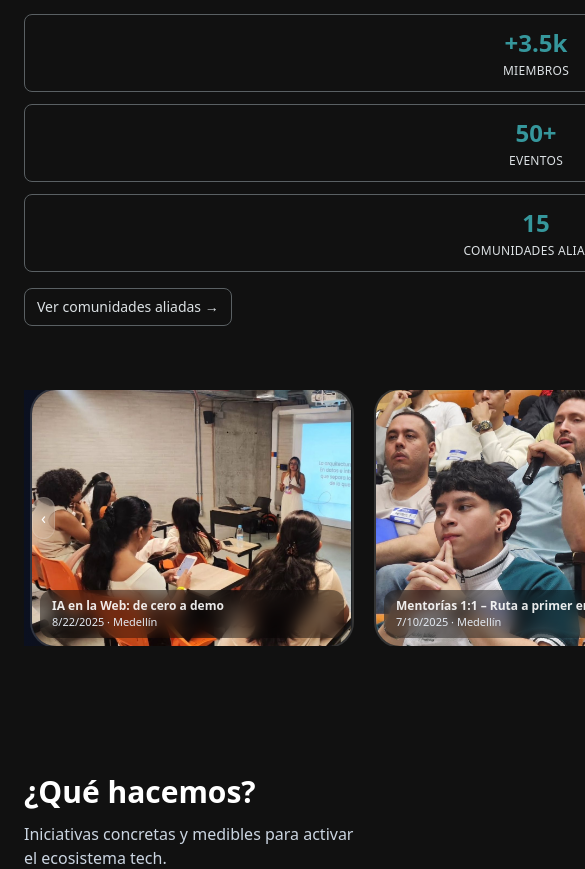
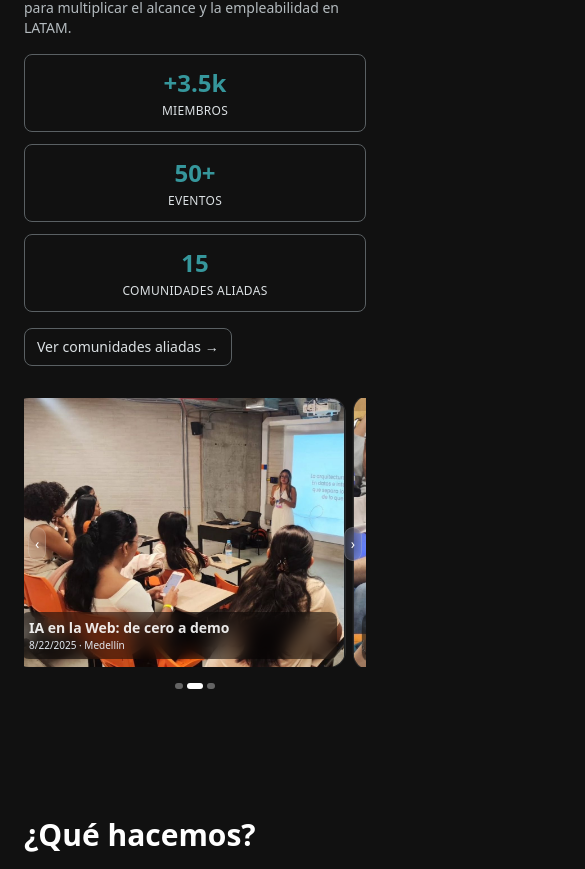
Before and after one commit to techcommunitycol/web-tech-community, a React (Vite) app: page / in a window 390 px wide. Shown: the part 2577-3446 px from the top of the page, 585 px wide, since content can reach past the window. Built offline with nearby package versions, Linux system fonts and the light colour scheme.

Commit message:
feat: improve event reel carousel responsitive

```diff
--- a/src/features/events/sections/AboutSection.tsx
+++ b/src/features/events/sections/AboutSection.tsx
@@ -83,7 +83,7 @@ export default function AboutSection() {
           <ImpactTimeline />
         </div>
 
-        <div className="mt-8 sm:mt-10 grid gap-6 sm:gap-8 md:grid-cols-2 items-start">
+        <div className="mt-8 sm:mt-10">
           <div>
             <h4 className="text-lg sm:text-xl font-semibold text-gray-200">Impacto medible</h4>
             <p className="mt-2 text-sm sm:text-base text-gray-300">
@@ -109,7 +109,8 @@ export default function AboutSection() {
               </a>
             </div>
           </div>
-
+        </div>
+        <div className="mt-8 sm:mt-10">
           <EventReel events={EVENTS} />
         </div>
       </div>
--- a/src/features/events/ui/EventReel.tsx
+++ b/src/features/events/ui/EventReel.tsx
@@ -7,60 +7,78 @@ type Props = { events: EventMeta[] };
 
 export default function EventReel({ events }: Props) {
   const trackRef = useRef<HTMLDivElement>(null);
-  const [isHover, setIsHover] = useState(false);
+  const [idx, setIdx] = useState(0);
+  const [hover, setHover] = useState(false);
   const [open, setOpen] = useState(false);
   const [active, setActive] = useState<EventMeta | null>(null);
 
-  useEffect(() => {
+  const visible = () =>
+    window.innerWidth >= 1024
+      ? 2
+      : window.innerWidth >= 640
+      ? 2
+      : 1;
+
+  const snapTo = (i: number) => {
     const el = trackRef.current;
     if (!el) return;
+    const card = el.children[i] as HTMLElement | undefined;
+    if (!card) return;
+    const left = card.offsetLeft - (el.clientWidth - card.clientWidth) / 2;
+    el.scrollTo({ left, behavior: "smooth" });
+  };
 
-    let id: number;
+  useEffect(() => {
+    snapTo(idx);
+    const onResize = () => snapTo(idx);
+    window.addEventListener("resize", onResize);
+    return () => window.removeEventListener("resize", onResize);
+  }, [idx]);
+
+  useEffect(() => {
+    let id: number | undefined;
     const tick = () => {
-      if (!isHover) {
-        el.scrollLeft += 1.2;
-        if (el.scrollLeft + el.clientWidth >= el.scrollWidth - 1) {
-          el.scrollTo({ left: 0, behavior: "instant" as ScrollBehavior });
-        }
-      }
-      id = requestAnimationFrame(tick);
+      if (!hover) setIdx((i) => (i + 1) % events.length);
+      id = window.setTimeout(tick, 4500);
     };
-    id = requestAnimationFrame(tick);
-    return () => cancelAnimationFrame(id);
-  }, [isHover]);
+    id = window.setTimeout(tick, 4500);
+    return () => {
+      if (id !== undefined) clearTimeout(id);
+    };
+  }, [hover, events.length]);
 
-  const move = (dir: "prev" | "next") => {
-    const el = trackRef.current;
-    if (!el) return;
-    const delta = el.clientWidth * 0.9 * (dir === "next" ? 1 : -1);
-    el.scrollBy({ left: delta, behavior: "smooth" });
+  const step = (dir: "prev" | "next") => {
+    const jump = visible();
+    setIdx((i) => (i + (dir === "next" ? jump : -jump) + events.length) % events.length);
   };
 
   return (
-    <div
-      className="relative mt-10"
-      onMouseEnter={() => setIsHover(true)}
-      onMouseLeave={() => setIsHover(false)}
+    <section
+      className="relative mt-6 sm:mt-8"
+      onMouseEnter={() => setHover(true)}
+      onMouseLeave={() => setHover(false)}
     >
-      <div className="pointer-events-none absolute inset-y-0 left-0 w-16 bg-gradient-to-r from-[#0b1020] to-transparent" />
-      <div className="pointer-events-none absolute inset-y-0 right-0 w-16 bg-gradient-to-l from-[#0b1020] to-transparent" />
 
-      <div ref={trackRef} className="no-scrollbar overflow-x-auto snap-x snap-mandatory flex gap-6 px-2">
+      <div
+        ref={trackRef}
+        className="no-scrollbar overflow-x-auto snap-x snap-mandatory flex gap-3 sm:gap-4 md:gap-6 px-4 items-stretch"
+      >
         {events.map((evt, i) => {
-          // toma la primera media para el cover del reel
           const first = evt.media[0];
           const cover =
             first?.kind === "image"
               ? (first as any).src
-              : "/placeholder-cover.jpg"; // opcional
+              : "/placeholder-cover.jpg";
 
           return (
             <figure
               key={evt.id}
-              className="snap-start shrink-0 w-[20rem] md:w-[28rem] h-64 md:h-72 rounded-3xl ring-2 ring-white/15 bg-white/5 overflow-hidden relative group"
+              className={`snap-center shrink-0 w-[85vw] sm:w-[48vw] md:w-[40vw] lg:w-[28rem] aspect-[16/13] rounded-2xl sm:rounded-3xl ring-1 ring-white/10 bg-gray-900 overflow-hidden relative group transition-transform duration-500 ${
+                i === idx ? "scale-[1.02]" : "scale-100"
+              }`}
             >
               <button
-                className="absolute inset-0 z-10"
+                className="absolute inset-0 z-10 focus:outline-none focus-visible:ring-2 focus-visible:ring-indigo-400 rounded-2xl sm:rounded-3xl"
                 aria-label={`Abrir ${evt.title}`}
                 onClick={() => { setActive(evt); setOpen(true); }}
               />
@@ -72,9 +90,9 @@ export default function EventReel({ events }: Props) {
                   loading="lazy"
                 />
               )}
-              <figcaption className="absolute left-2 right-2 bottom-2 rounded-xl bg-black/40 px-3 py-2 text-xs text-white/90 backdrop-blur">
-                <div className="font-semibold">{evt.title}</div>
-                <div className="text-[11px] text-slate-200">
+              <figcaption className="absolute left-2 right-2 sm:left-3 sm:right-3 bottom-2 sm:bottom-3 rounded-lg sm:rounded-xl bg-black/50 px-2 sm:px-3 py-1.5 sm:py-2 text-white/90 backdrop-blur">
+                <div className="font-semibold text-sm sm:text-base line-clamp-1">{evt.title}</div>
+                <div className="text-[10px] sm:text-[11px] text-slate-200">
                   {new Date(evt.dateISO).toLocaleDateString()} {evt.city ? `· ${evt.city}` : ""}
                 </div>
               </figcaption>
@@ -83,34 +101,47 @@ export default function EventReel({ events }: Props) {
         })}
       </div>
 
-      <div className="absolute inset-0 flex items-center justify-between px-2">
+      <div className="pointer-events-none absolute inset-0 flex items-center justify-between px-1 sm:px-2">
         <button
-          onClick={() => move("prev")}
-          className="rounded-full bg-white/10 backdrop-blur border border-white/15 p-2 text-white hover:bg-white/15"
+          onClick={() => step("prev")}
+          className="pointer-events-auto rounded-full bg-white/10 backdrop-blur border border-white/15 p-1.5 sm:p-2 text-sm sm:text-base text-white hover:bg-white/15 focus:outline-none focus-visible:ring-2 focus-visible:ring-indigo-400"
           aria-label="Anterior"
         >
           ‹
         </button>
         <button
-          onClick={() => move("next")}
-          className="rounded-full bg-white/10 backdrop-blur border border-white/15 p-2 text-white hover:bg-white/15"
+          onClick={() => step("next")}
+          className="pointer-events-auto rounded-full bg-white/10 backdrop-blur border border-white/15 p-1.5 sm:p-2 text-sm sm:text-base text-white hover:bg-white/15 focus:outline-none focus-visible:ring-2 focus-visible:ring-indigo-400"
           aria-label="Siguiente"
         >
           ›
         </button>
       </div>
 
+      <div className="mt-4 sm:mt-5 flex items-center justify-center gap-1 sm:gap-1.5">
+        {events.map((_, i) => (
+          <button
+            key={i}
+            onClick={() => setIdx(i)}
+            aria-label={`Ir a evento ${i + 1}`}
+            className={`h-1.5 rounded-full transition-all ${
+              i === idx ? "w-4 sm:w-5 bg-white" : "w-2 sm:w-2.5 bg-white/35 hover:bg-white/50"
+            }`}
+          />
+        ))}
+      </div>
+
       <Modal isOpen={open} onClose={() => setOpen(false)} titleId="event-modal-title">
         {active && <EventModalBody evt={active} />}
-        <div className="mt-6 flex justify-end">
+        <div className="mt-4 sm:mt-6 flex justify-end">
           <button
             onClick={() => setOpen(false)}
-            className="px-4 py-2 rounded-lg border border-white/10 bg-white/5 text-slate-200 hover:bg-white/10"
+            className="px-3 sm:px-4 py-1.5 sm:py-2 rounded-lg border border-white/10 bg-white/5 text-sm text-slate-200 hover:bg-white/10 focus:outline-none focus-visible:ring-2 focus-visible:ring-indigo-400"
           >
             Cerrar
           </button>
         </div>
       </Modal>
-    </div>
+    </section>
   );
 }
```
